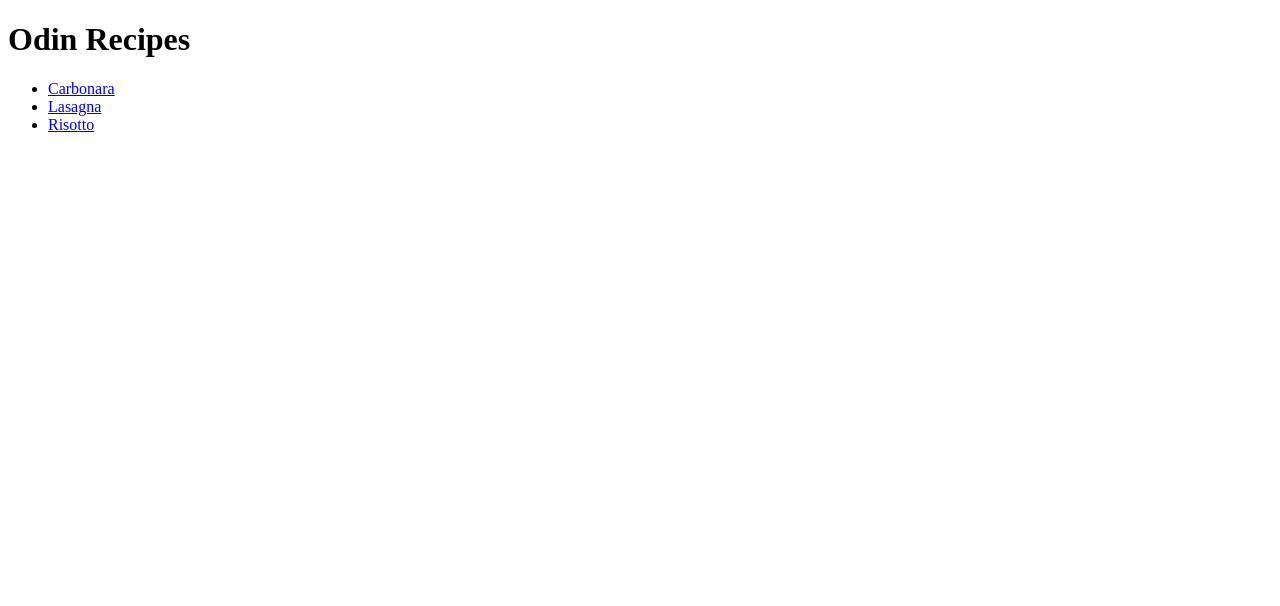
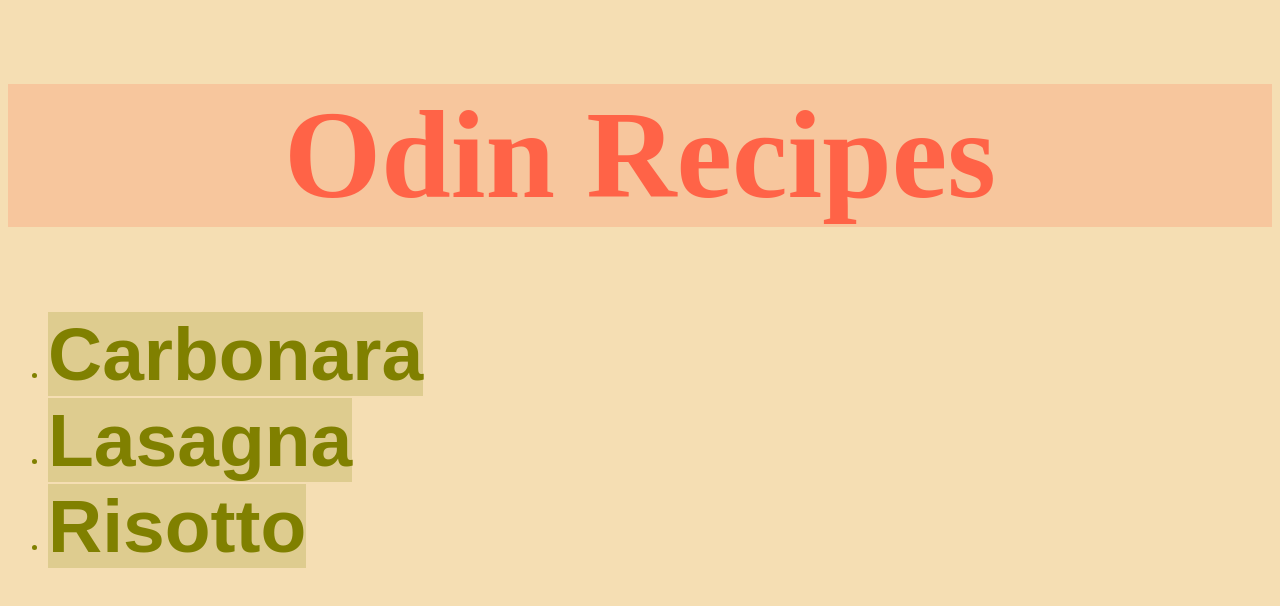
Before and after one commit to gcunha-xubuntu/odin-recipes, a plain HTML site: page index.html in a window 1280 px wide. Drawn offline with Linux system fonts and the light colour scheme.

Commit message:
Add style to index.html and link stylesheets

```diff
--- /dev/null
+++ b/index.css
@@ -0,0 +1,24 @@
+* {
+  background-color: wheat;
+}
+
+h1 {
+  font-family: "Times New Roman", "Georgia", "Garamond", serif;
+  color: tomato;
+  background-color: rgba(255, 99, 71, 0.2);
+  font-size: 125px;
+  text-align: center;
+}
+
+li,
+a {
+  color: olive;
+}
+
+a {
+  font-family: "Arial", "Verdana", "Tahoma", sans-serif;
+  background-color: hsla(60, 100%, 25%, 0.2);
+  font-size: 75px;
+  font-weight: bold;
+  text-decoration: none;
+}
--- a/index.html
+++ b/index.html
@@ -3,6 +3,7 @@
     <head>
         <meta charset="utf-8">
         <title>Homepage</title>
+        <link rel="stylesheet" href="./index.css">
     </head>
 
     <body>
```
Also changed, not shown: recipes/carbonara.html (+1 -0 lines), recipes/lasagna.html (+1 -0 lines), recipes/risotto.html (+1 -0 lines), recipes/recipes.css (added).
